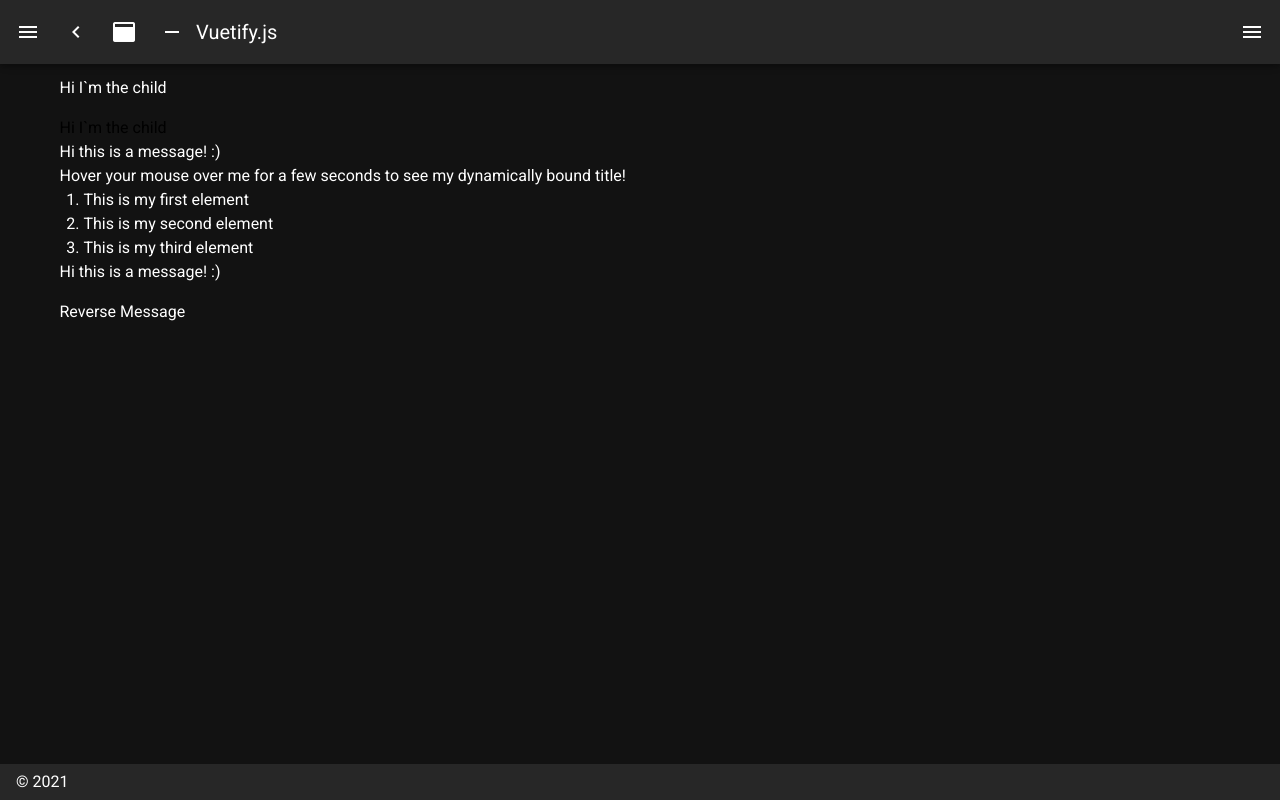
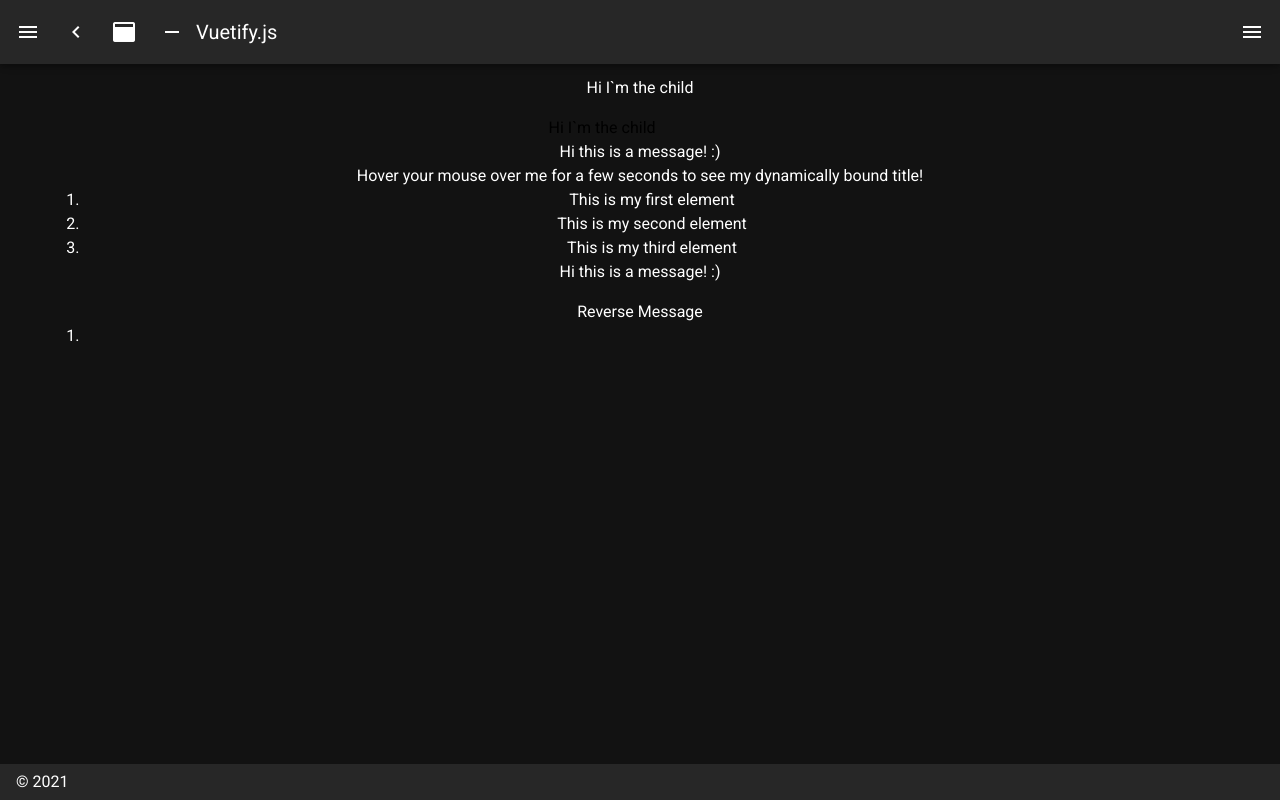
Before and after one commit to Alberto-Alive/Vue2-Tutorial, a Nuxt app: page /inspire in a window 1280 px wide. Built offline with nearby package versions, Linux system fonts and the light colour scheme.

Commit message:
tutorial two take two

```diff
--- /dev/null
+++ b/components/Component2.vue
@@ -0,0 +1,20 @@
+<template>
+  <ol>
+      <li>{{ groceryList.text }}</li>
+
+  </ol>
+</template>
+
+<script>
+export default {
+     props: ['todo'],
+   data() { return{
+    groceryList: [
+      { id: 0, text: 'Vegetables' },
+      { id: 1, text: 'Cheese' },
+      { id: 2, text: 'Whatever else humans are supposed to eat' }
+    ]
+    }
+  }
+}
+</script>
--- a/pages/inspire.vue
+++ b/pages/inspire.vue
@@ -1,9 +1,8 @@
 <template>
-  <div>
-    <div>
+  <div align="center"
+      justify="center">
       <p>{{ message2 }}</p>
       <input v-model="message2" />
-    </div>
 
     <div>{{ message }}</div>
 
@@ -22,15 +21,26 @@
         </li>
       </ol>
     </div>
-
     <div>
       <p>{{ message }}</p>
       <button v-on:click="reverseMessage">Reverse Message</button>
     </div>
+
+
+<Component2>  <todo-item
+      v-for="item in groceryList"
+      v-bind:todo="item"
+      v-bind:key="item.id"
+    ></todo-item></Component2>
+
+
+
   </div>
 </template>
 
 <script>
+import Component2 from "../components/Component2"
+
 export default {
   data() {
     return {
@@ -50,5 +60,9 @@
       this.message = this.message.split('').reverse().join('')
     },
   },
+ components:
+    {
+      Component2
+    }
 }
 </script>
```
